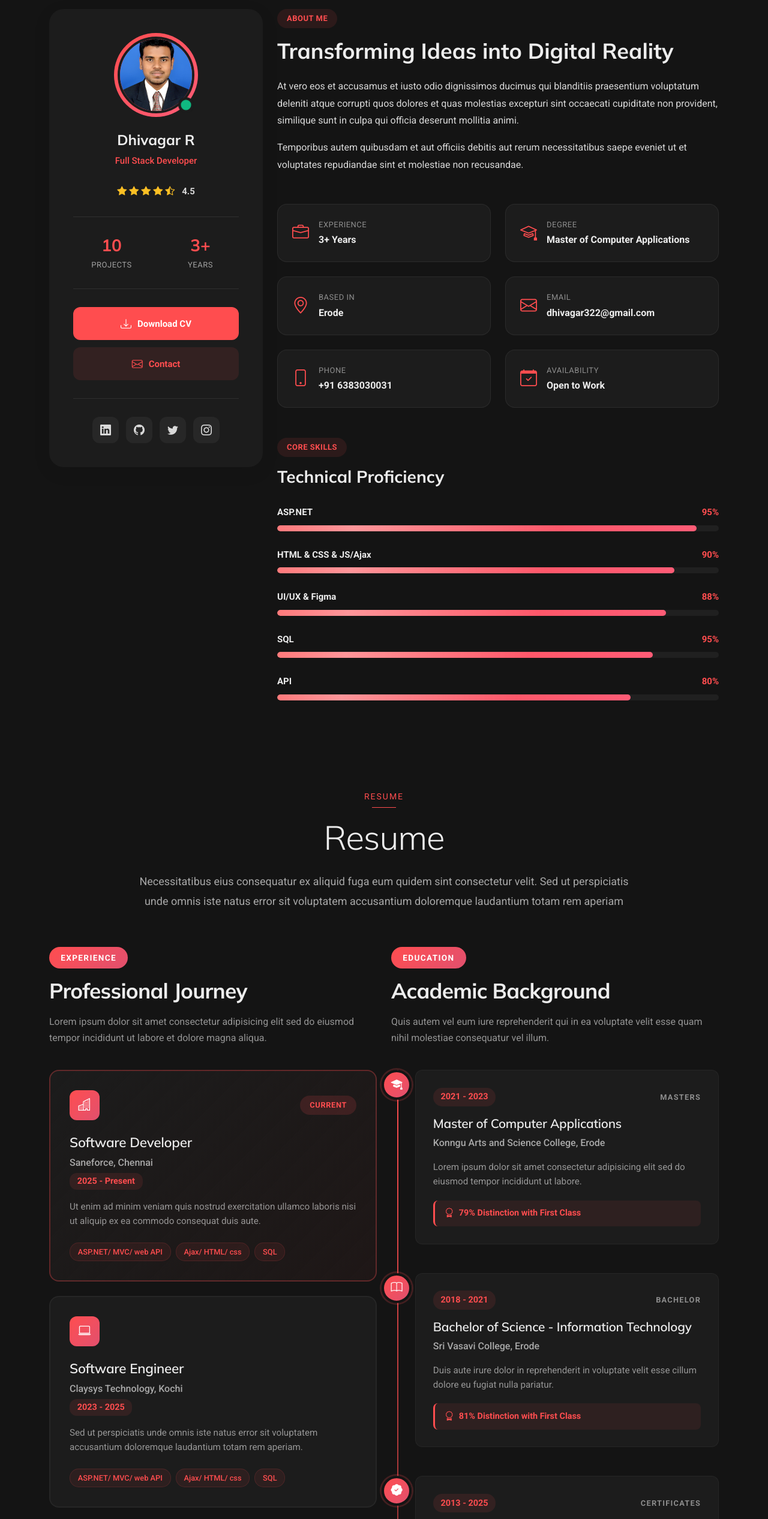
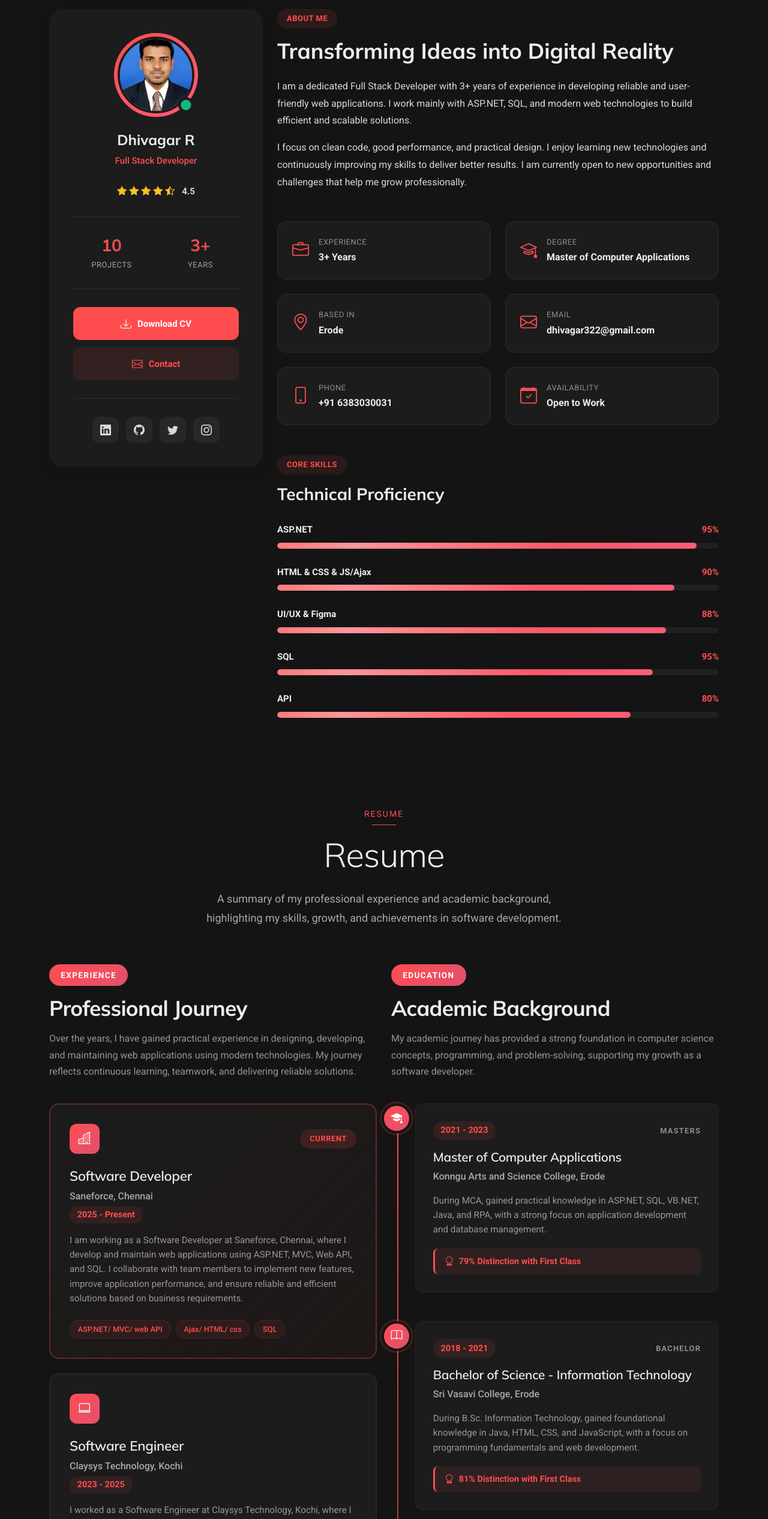
Before and after one commit to DhivagarRajasekar/newbio.io, a plain HTML site: page index.html in a window 1280 px wide. Shown: the part 1120-3653 px from the top of the page at 60% size. Drawn offline with Linux system fonts and the light colour scheme; grey boxes are pictures that could not be loaded.

Commit message:
Update index.html

```diff
--- a/index.html
+++ b/index.html
@@ -307,9 +307,10 @@ video {
               <div class="bio-section">
                 <div class="section-tag">About Me</div>
                 <h2>Transforming Ideas into Digital Reality</h2>
-                <p>At vero eos et accusamus et iusto odio dignissimos ducimus qui blanditiis praesentium voluptatum deleniti atque corrupti quos dolores et quas molestias excepturi sint occaecati cupiditate non provident, similique sunt in culpa qui officia deserunt mollitia animi.</p>
-                <p>Temporibus autem quibusdam et aut officiis debitis aut rerum necessitatibus saepe eveniet ut et voluptates repudiandae sint et molestiae non recusandae.</p>
-              </div>
+                <p>I am a dedicated Full Stack Developer with 3+ years of experience in developing reliable and user-friendly web applications. I work mainly with ASP.NET, SQL, and modern web technologies to build efficient and scalable solutions.</p>
+
+<p>I focus on clean code, good performance, and practical design. I enjoy learning new technologies and continuously improving my skills to deliver better results. I am currently open to new opportunities and challenges that help me grow professionally.</p>
+                    </div>
 
               <div class="details-grid">
                 <div class="detail-item" data-aos="fade-up" data-aos-delay="250">
@@ -432,8 +433,9 @@ video {
       <div class="container section-title" data-aos="fade-up">
         <span class="subtitle">Resume</span>
         <h2>Resume</h2>
-        <p>Necessitatibus eius consequatur ex aliquid fuga eum quidem sint consectetur velit. Sed ut perspiciatis unde omnis iste natus error sit voluptatem accusantium doloremque laudantium totam rem aperiam</p>
-      </div><!-- End Section Title -->
+        <p>A summary of my professional experience and academic background, highlighting my skills, growth, and achievements in software development.</p>
+
+           </div><!-- End Section Title -->
 
       <div class="container" data-aos="fade-up" data-aos-delay="100">
 
@@ -444,8 +446,8 @@ video {
                 <div class="header-content">
                   <span class="section-badge">Experience</span>
                   <h2>Professional Journey</h2>
-                  <p>Lorem ipsum dolor sit amet consectetur adipisicing elit sed do eiusmod tempor incididunt ut labore et dolore magna aliqua.</p>
-                </div>
+                   <p>Over the years, I have gained practical experience in designing, developing, and maintaining web applications using modern technologies. My journey reflects continuous learning, teamwork, and delivering reliable solutions.</p>
+   </div>
               </div>
 
               <div class="experience-cards">
@@ -460,7 +462,7 @@ video {
                     <h3>Software Developer</h3>
                     <p class="company-name">Saneforce, Chennai</p>
                     <span class="duration">2025 - Present</span>
-                    <p class="description">Ut enim ad minim veniam quis nostrud exercitation ullamco laboris nisi ut aliquip ex ea commodo consequat duis aute.</p>
+                    <p class="description">I am working as a Software Developer at Saneforce, Chennai, where I develop and maintain web applications using ASP.NET, MVC, Web API, and SQL. I collaborate with team members to implement new features, improve application performance, and ensure reliable and efficient solutions based on business requirements.</p>
                     <div class="skills-tags">
                       <span class="skill-tag">ASP.NET/ MVC/ web API</span>
                       <span class="skill-tag">Ajax/ HTML/ css</span>
@@ -479,7 +481,7 @@ video {
                     <h3>Software Engineer</h3>
                     <p class="company-name">Claysys Technology, Kochi</p>
                     <span class="duration">2023 - 2025</span>
-                    <p class="description">Sed ut perspiciatis unde omnis iste natus error sit voluptatem accusantium doloremque laudantium totam rem aperiam.</p>
+                    <p class="description">I worked as a Software Engineer at Claysys Technology, Kochi, where I was involved in developing and supporting web applications using ASP.NET, MVC, Web API, and SQL. I contributed to feature development, bug fixing, and performance improvements while working closely with the team to deliver quality solutions on time.</p>
   <div class="skills-tags">
                       <span class="skill-tag">ASP.NET/ MVC/ web API</span>
                       <span class="skill-tag">Ajax/ HTML/ css</span>
@@ -498,7 +500,7 @@ video {
                     <h3>Python Developer - Intern</h3>
                     <p class="company-name">Neelavath Software Solution, Coimbatore</p>
                     <span class="duration">2023 - 2023 (6 Months) </span>
-                    <p class="description">Excepteur sint occaecat cupidatat non proident sunt in culpa qui officia deserunt mollit anim id est laborum.</p>
+                    <p class="description">I worked as a Python Developer Intern at Neelavath Software Solution, Coimbatore, where I gained hands-on experience in Python development and basic web application concepts. I assisted in writing clean code, debugging applications, and learning real-time project workflows under senior developer guidance.</p>
                   </div>
                 </div>
               </div>
@@ -511,8 +513,8 @@ video {
                 <div class="header-content">
                   <span class="section-badge">Education</span>
                   <h2>Academic Background</h2>
-                  <p>Quis autem vel eum iure reprehenderit qui in ea voluptate velit esse quam nihil molestiae consequatur vel illum.</p>
-                </div>
+                 <p>My academic journey has provided a strong foundation in computer science concepts, programming, and problem-solving, supporting my growth as a software developer.</p>
+   </div>
               </div>
 
               <div class="education-timeline" data-aos="fade-left" data-aos-delay="300">
@@ -528,7 +530,7 @@ video {
                       </div>
                       <h4>Master of Computer Applications</h4>
                       <p class="institution">Konngu Arts and Science College, Erode</p>
-                      <p class="description">Lorem ipsum dolor sit amet consectetur adipisicing elit sed do eiusmod tempor incididunt ut labore.</p>
+                      <p class="description">During MCA, gained practical knowledge in ASP.NET, SQL, VB.NET, Java, and RPA, with a strong focus on application development and database management.</p>
                       <div class="achievement">
                         <i class="bi bi-award"></i>
                         <span>79% Distinction with First Class</span>
@@ -547,7 +549,7 @@ video {
                       </div>
                       <h4>Bachelor of Science - Information Technology</h4>
                       <p class="institution">Sri Vasavi College, Erode</p>
-                      <p class="description">Duis aute irure dolor in reprehenderit in voluptate velit esse cillum dolore eu fugiat nulla pariatur.</p>
+                      <p class="description">During B.Sc. Information Technology, gained foundational knowledge in Java, HTML, CSS, and JavaScript, with a focus on programming fundamentals and web development.</p>
 <div class="achievement">
                                             <i class="bi bi-award"></i>
                                             <span>81% Distinction with First Class</span>
```
